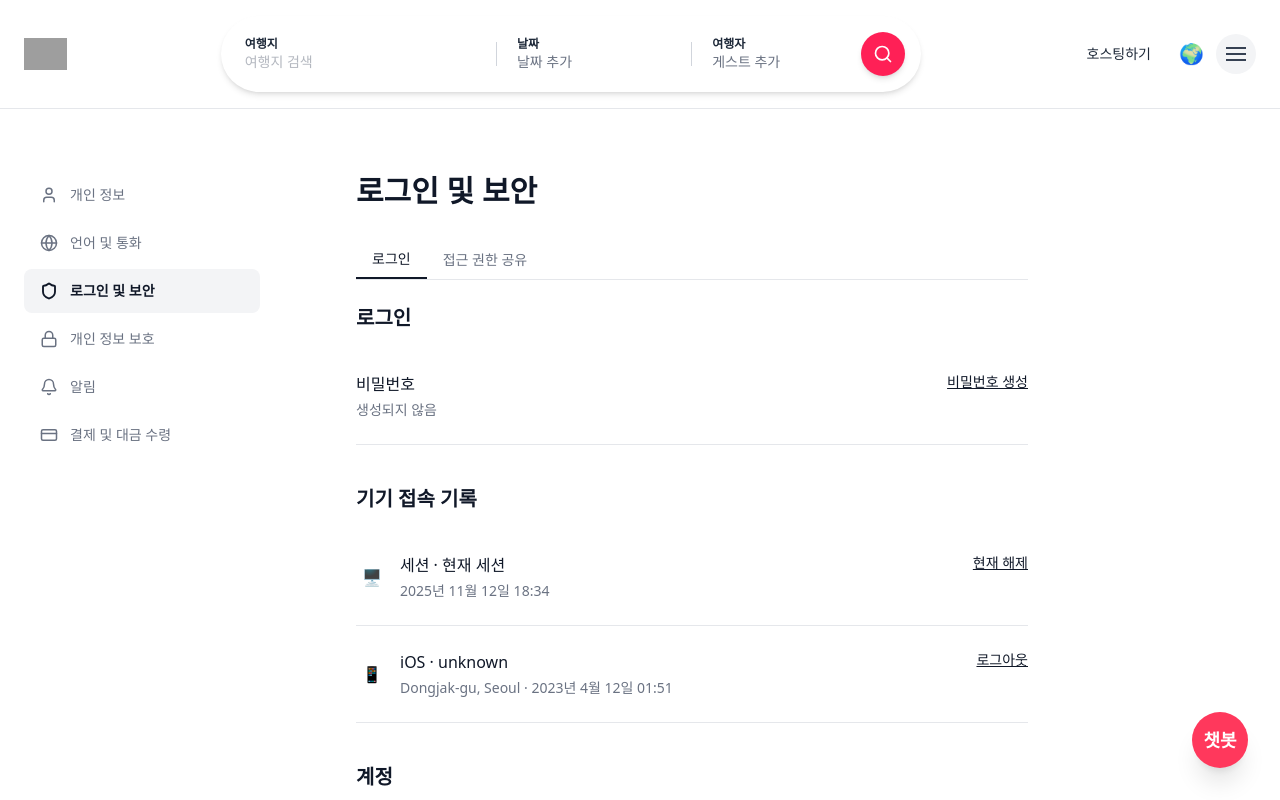
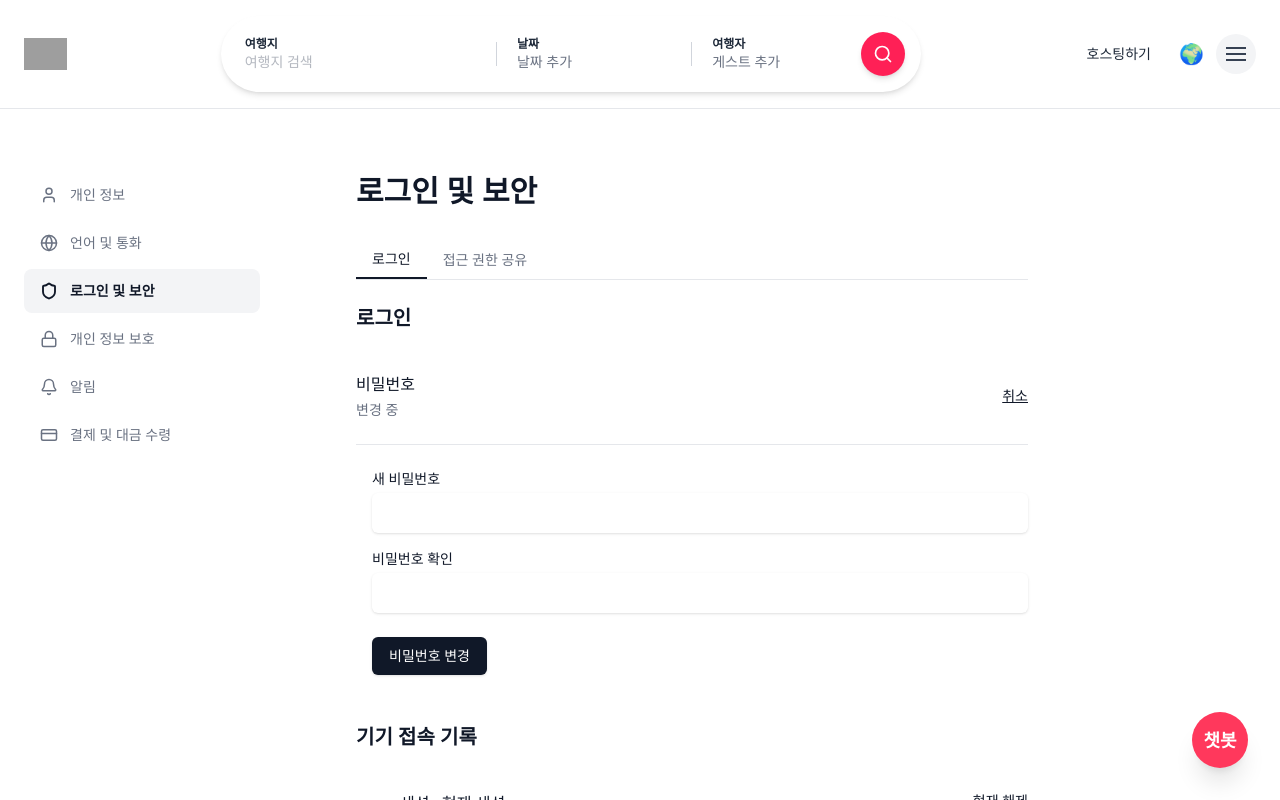
Before and after one commit to dev-burnern/airbnb_clone, a Next.js app in the folder frontend/: page /account/login-and-security in a window 1280 px wide. Both pictures are taken after a click on the button "비밀번호 생성". Shown: the top 800 px of the page. Built offline with nearby package versions, Linux system fonts and the light colour scheme; grey boxes are pictures that could not be loaded.

Commit message:
♻️ Refactor: 모달 및 폼 동작 구조 개선 및 UX 통일성 강화

```diff
--- a/frontend/src/features/login-and-security/LoginSection.tsx
+++ b/frontend/src/features/login-and-security/LoginSection.tsx
@@ -1,6 +1,8 @@
-// src/features/login-and-security/LoginSection.tsx
+// src/features/login-and-security/LoginSection.tsx (수정)
 
-import { SimpleActionRow } from "@/shared/ui/SimpleActionRow";
+import { useState } from 'react';
+import { InfoRow } from "@/shared/ui/InfoRow";
+import React from 'react';
 
 interface DeviceLogProps {
     sessionType: '세션' | 'iOS';
@@ -12,7 +14,6 @@ interface DeviceLogProps {
 const DeviceLog = ({ sessionType, device, locationAndTime, actionButtonText }: DeviceLogProps) => (
     <div className="flex justify-between items-start py-6 border-b border-gray-200">
         <div className="flex items-center space-x-3">
-            {/* 아이콘: 실제 구현 시 SVG 또는 컴포넌트 사용 */}
             <div className="w-8 h-8 flex items-center justify-center text-gray-500">
                 {sessionType === '세션' ? '🖥️' : '📱'}
             </div>
@@ -29,19 +30,96 @@ const DeviceLog = ({ sessionType, device, locationAndTime, actionButtonText }: D
     </div>
 );
 
+// ----------------------------------------------------
+// 비밀번호 변경 폼 컴포넌트 (제출 핸들러 추가)
+// ----------------------------------------------------
+interface PasswordFormContentProps {
+    onCancel: () => void;
+    onSubmit: (e: React.FormEvent) => void;
+}
+
+
 export const LoginSection = () => {
+    const [isPasswordFormOpen, setIsPasswordFormOpen] = useState(false);
+
+    const handlePasswordActionClick = () => {
+        setIsPasswordFormOpen(true);
+    };
+
+    const handleCancel = () => {
+        setIsPasswordFormOpen(false);
+    };
+
+    const handleSubmit = (e: React.FormEvent) => {
+        e.preventDefault();
+        console.log("비밀번호 변경 로직 실행");
+    };
+
     return (
         <div className="space-y-10">
             <section>
                 <h2 className="text-xl font-bold text-gray-900 mb-4">로그인</h2>
 
-        <SimpleActionRow
-          title="비밀번호"
-          valueDescription="생성되지 않음"
-          actionButtonText="비밀번호 생성"
+                {isPasswordFormOpen ? (
+                    // 폼이 열려있을 때: InfoRow 내부에 <form> 태그를 추가하고 handleSubmit 연결
+                    <InfoRow
+                        label="비밀번호"
+                        value="변경 중"
+                        buttonText="취소"
                         isBorderBottom={true}
+                        onActionClick={handleCancel} // 취소 버튼으로 사용
+                        isOpen={true}
+                    >
+                        <form onSubmit={handleSubmit} className="space-y-6 mt-6">
+                            <div className="space-y-4">
+                                {/* 새 비밀번호 입력 필드 */}
+                                <div>
+                                    <label htmlFor="new-password" className="block text-sm font-medium text-gray-900">
+                                        새 비밀번호
+                                    </label>
+                                    <input
+                                        type="password"
+                                        id="new-password"
+                                        className="mt-1 block w-full border-gray-300 rounded-md shadow-sm focus:ring-indigo-500 focus:border-indigo-500 sm:text-sm h-10 px-3"
                                     />
+                                </div>
+
+                                {/* 비밀번호 확인 입력 필드 */}
+                                <div>
+                                    <label htmlFor="confirm-password" className="block text-sm font-medium text-gray-900">
+                                        비밀번호 확인
+                                    </label>
+                                    <input
+                                        type="password"
+                                        id="confirm-password"
+                                        className="mt-1 block w-full border-gray-300 rounded-md shadow-sm focus:ring-indigo-500 focus:border-indigo-500 sm:text-sm h-10 px-3"
+                                    />
+                                </div>
+                            </div>
+
+                            {/* 비밀번호 변경 버튼 */}
+                            <button
+                                type="submit" // type="submit"은 유지하되, form의 onSubmit에서 처리
+                                className="w-auto inline-flex justify-center py-2 px-4 border border-transparent shadow-sm text-sm font-medium rounded-md text-white bg-gray-900 hover:bg-gray-700 focus:outline-none focus:ring-2 focus:ring-offset-2 focus:ring-gray-500"
+                            >
+                                비밀번호 변경
+                            </button>
+                        </form>
+                    </InfoRow>
+                ) : (
+                    // 폼이 닫혀있으면 기본 InfoRow 표시
+                    <InfoRow
+                        label="비밀번호"
+                        value="생성되지 않음"
+                        buttonText="비밀번호 생성"
+                        isBorderBottom={true}
+                        onActionClick={handlePasswordActionClick}
+                        isOpen={false}
+                    />
+                )}
             </section>
+
+            {/* --- */}
 
             <section>
                 <h2 className="text-xl font-bold text-gray-900 mb-4">기기 접속 기록</h2>
@@ -58,17 +136,17 @@ export const LoginSection = () => {
                     locationAndTime="Dongjak-gu, Seoul · 2023년 4월 12일 01:51"
                     actionButtonText="로그아웃"
                 />
-        {/* 필요한 경우 추가 기기 로그를 여기에 추가 */}
             </section>
 
             <section>
                 <h2 className="text-xl font-bold text-gray-900 mb-4">계정</h2>
 
-        <SimpleActionRow
-          title="계정 비활성화"
-          valueDescription="이 작업은 되돌릴 수 없습니다."
-          actionButtonText="비활성화"
+                <InfoRow
+                    label="계정 비활성화"
+                    value="이 작업은 되돌릴 수 없습니다."
+                    buttonText="비활성화"
                     isBorderBottom={false}
+                    onActionClick={() => alert('계정 비활성화 액션')}
                 />
             </section>
         </div>
--- a/frontend/src/shared/ui/Modal.tsx
+++ b/frontend/src/shared/ui/Modal.tsx
@@ -15,7 +15,7 @@ export const Modal = ({ isOpen, onClose, children, title }: ModalProps) => {
   if (!isOpen) return null;
 
   return (
-    <div className="fixed inset-0 z-50 flex items-center justify-center bg-black bg-opacity-50">
+    <div className="fixed inset-0 z-50 flex justify-center items-start pt-16 bg-gray-900/40">
       <div className="bg-white rounded-xl shadow-lg w-full max-w-md mx-4">
         <div className="flex justify-between items-center p-6 border-b border-gray-200">
           <button onClick={onClose} className="text-gray-500 hover:text-gray-900">
```
Also changed, not shown: frontend/src/widgets/language-currency-list/LanguageCurrencyList.tsx (+19 -36 lines). Lines whose indentation alone changed are shown as unchanged.
